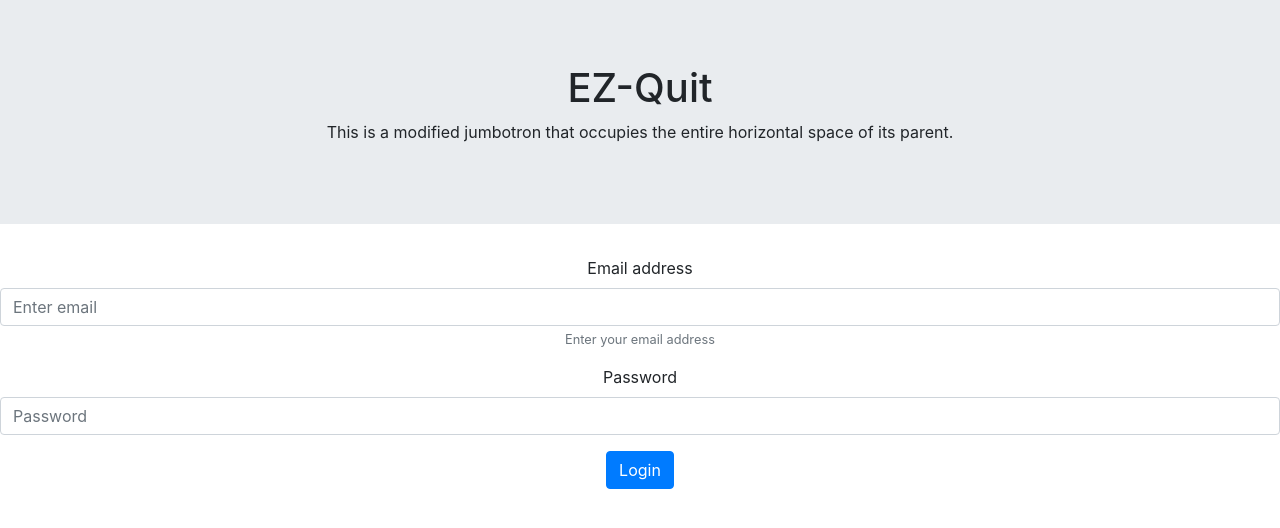
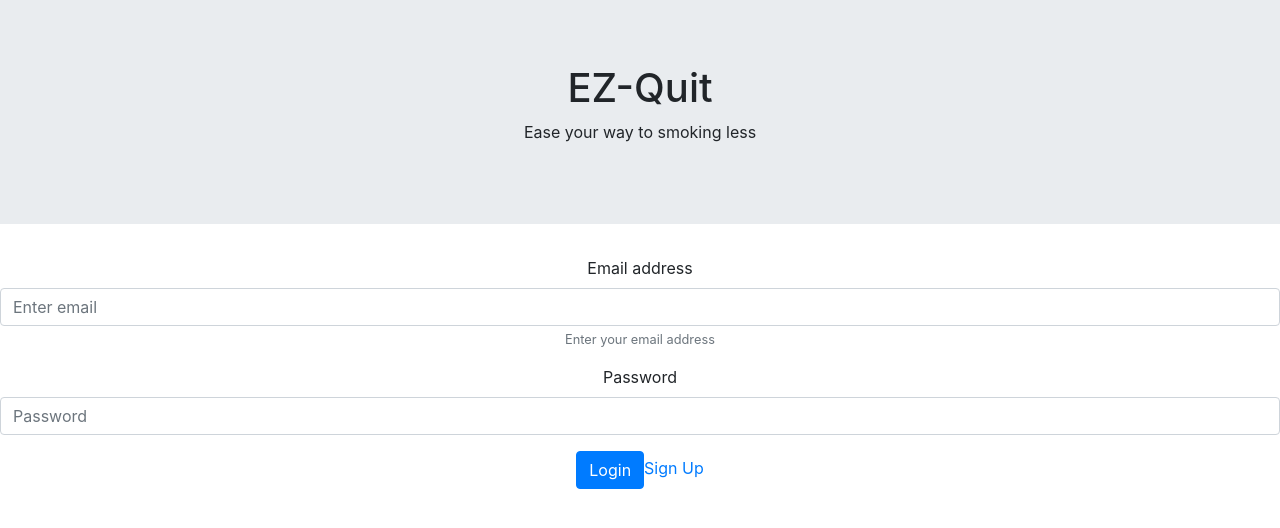
Before and after one commit to Jermayy/EZ-Quit_, a React (Create React App) app in the folder client/: page / in a window 1280 px wide. Shown: the top 528 px of the page. Built offline with nearby package versions, Linux system fonts and the light colour scheme.

Commit message:
add Sign Up link and fix header slogan

```diff
--- a/client/src/Components/LoginBlock/LoginBlock.js
+++ b/client/src/Components/LoginBlock/LoginBlock.js
@@ -28,7 +28,7 @@ render(){
             Login
           </Button>
 
-
+        <a href="#">Sign Up</a>
         </Form>
 
            </div>
--- a/client/src/Components/LoginTitle/LoginTitle.js
+++ b/client/src/Components/LoginTitle/LoginTitle.js
@@ -12,8 +12,7 @@ export default class LoginTitle extends Component {
   <Container>
     <h1>EZ-Quit</h1>
     <p>
-      This is a modified jumbotron that occupies the entire horizontal space of
-      its parent.
+      Ease your way to smoking less
     </p>
   </Container>
 </Jumbotron>
```
